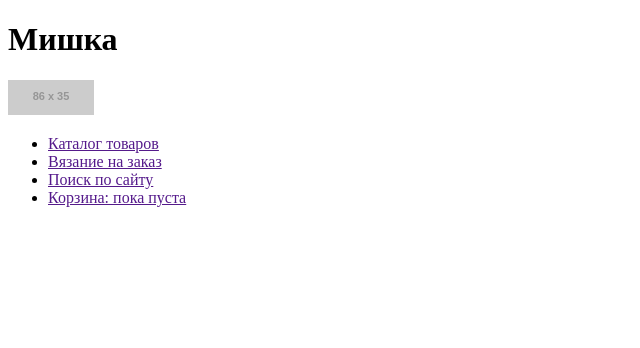
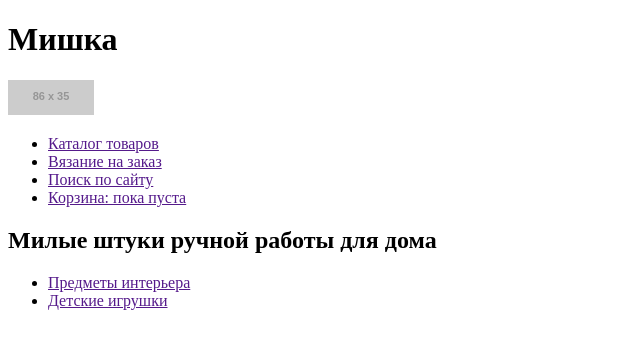
Before and after one commit to uaq/360247-mishka, a website: page index.html in a window 1280 px wide. Shown: the whole page, without its empty margins (0-640 px from the left). Drawn offline with Linux system fonts and the light colour scheme; placeholder pictures from the web are drawn by us.

Commit message:
Promo-handmade block

```diff
--- a/index.html
+++ b/index.html
@@ -22,5 +22,18 @@
         </div>
       </nav>
   	</header>
+  	<main class="main-content">
+  	  <section class="promo-handmade">
+        <header class="promo-handmade__header">
+          <h2 class="promo-handmade__title">Милые штуки ручной работы для дома</h2>
+        </header>
+        <nav class="handmade-nav">
+          <ul class="hnhmade-nav__list">
+            <li><a href="">Предметы интерьера</a></li>
+            <li><a href="">Детские игрушки</a></li>
+          </ul>
+        </nav>
+  	  </section>
+  	</main>
   </body>
 </html>
```
